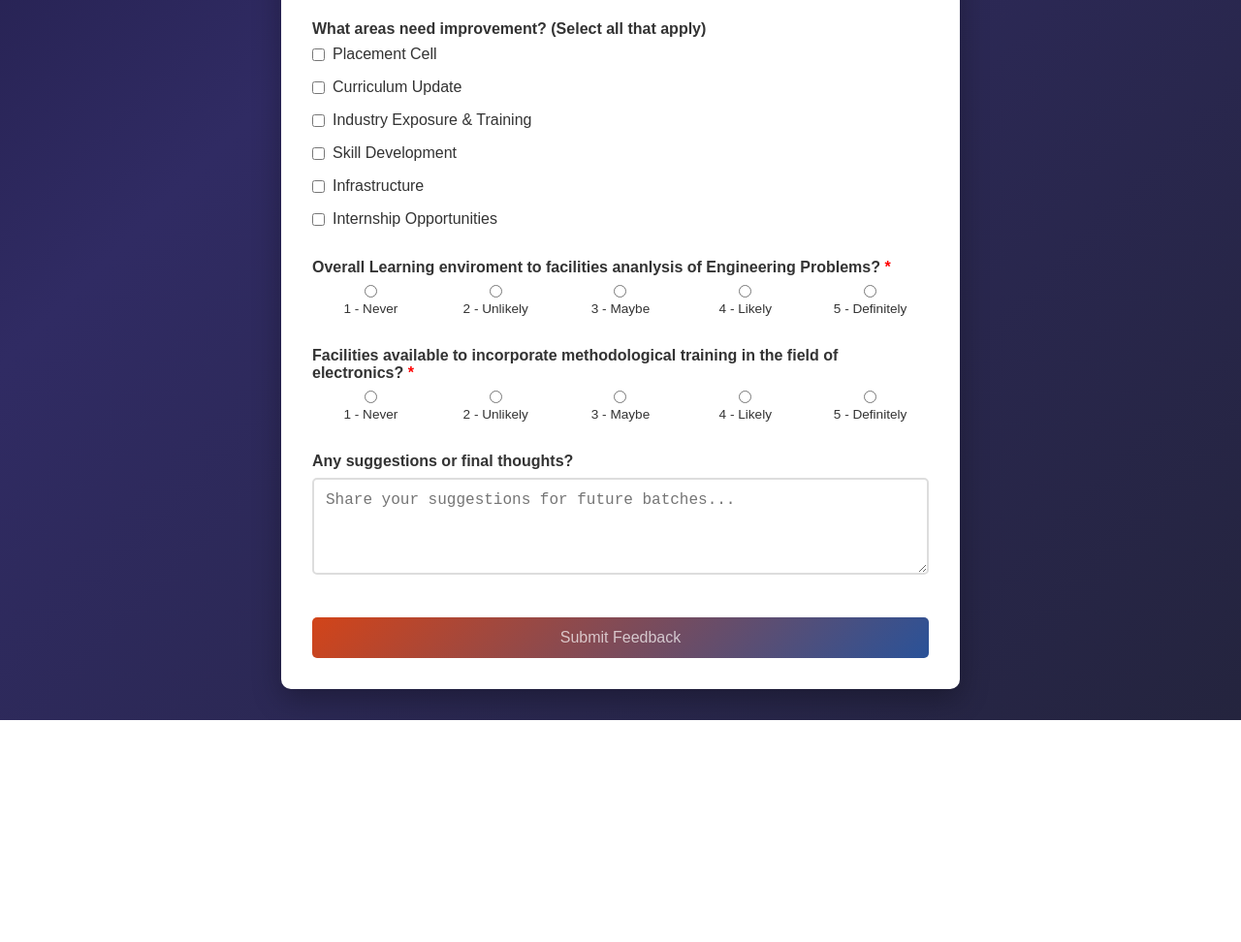
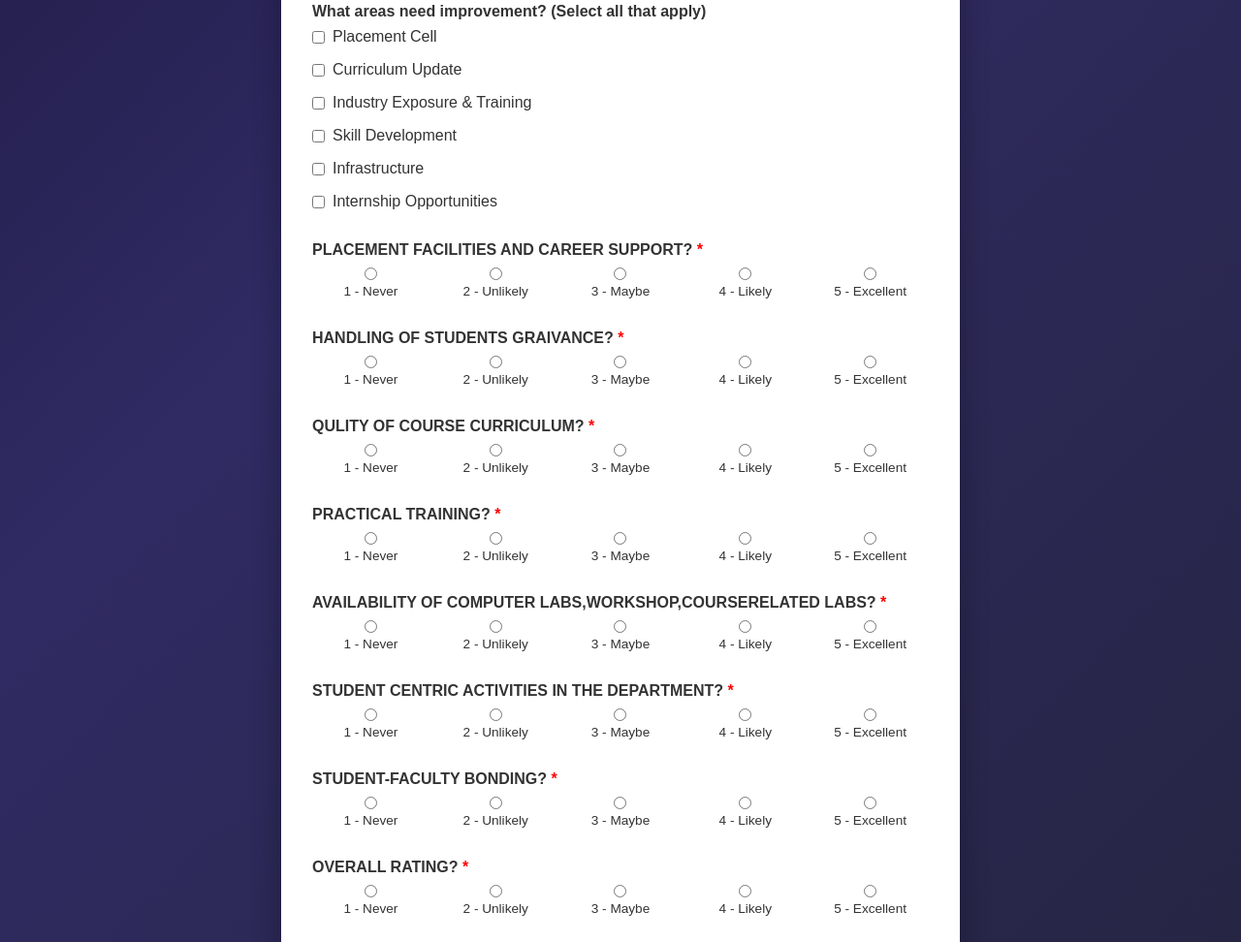
Before and after one commit to sohanrajlenka1-cpu/feedback_protal, a website: page public/exit_feedback.html in a window 1280 px wide. Shown: the part 1268-2240 px from the top of the page at 97% size. Before the commit the page ends 2011 px from the top, so only its background shows below. Drawn offline with Linux system fonts and the light colour scheme; no server answers; sample sign-in values are in the browser's storage.

```diff
--- a/data/users.csv
+++ b/data/users.csv
@@ -12,3 +12,4 @@
 11,sibul,sibul@gmail.com,,admin,ef797c8118f02dfb649607dd5d3f8c7623048c9c063d532cc95c5ed7a898a64f,2026-04-06T16:41:37.469Z
 12,sibul,sibulo@gmail.com,,admin,8bb0cf6eb9b17d0f7d22b456f121257dc1254e1f01665370476383ea776df414,2026-04-06T16:47:49.950Z
 13,sibul,sibulom@gmail.com,,admin,ef797c8118f02dfb649607dd5d3f8c7623048c9c063d532cc95c5ed7a898a64f,2026-04-06T16:55:04.472Z
+14,Sohan Raj Lenka,sohanrajlenka3@gmail.com,F23014024037,student,c775e7b757ede630cd0aa1113bd102661ab38829ca52a6422ab782862f268646,2026-04-20T06:41:22.284Z
--- a/public/exit_feedback.html
+++ b/public/exit_feedback.html
@@ -96,68 +96,68 @@
             </div>
 
             <div class="form-group">
-                <label>Basic and Discipline Specific Knowledge coverage in syllabus?<span class="required">*</span></label>
+                <label>EASE OF HAVING ONLINE ADMISSION PROCESS?<span class="required">*</span></label>
                 <div class="rating-scale">
-                    <div class="rating-option"><input type="radio" name="basic_discipline_knowledge" value="1" id="q1_1" required><label for="q1_1">1 - Poor</label></div>
-                    <div class="rating-option"><input type="radio" name="basic_discipline_knowledge" value="2" id="q1_2"><label for="q1_2">2 - Average</label></div>
-                    <div class="rating-option"><input type="radio" name="basic_discipline_knowledge" value="3" id="q1_3"><label for="q1_3">3 - Good</label></div>
-                    <div class="rating-option"><input type="radio" name="basic_discipline_knowledge" value="4" id="q1_4"><label for="q1_4">4 - Very Good</label></div>
-                    <div class="rating-option"><input type="radio" name="basic_discipline_knowledge" value="5" id="q1_5"><label for="q1_5">5 - Excellent</label></div>
+                    <div class="rating-option"><input type="radio" name="online_admission_process" value="1" id="q1_1" required><label for="q1_1">1 - Poor</label></div>
+                    <div class="rating-option"><input type="radio" name="online_admission_process" value="2" id="q1_2"><label for="q1_2">2 - Average</label></div>
+                    <div class="rating-option"><input type="radio" name="online_admission_process" value="3" id="q1_3"><label for="q1_3">3 - Good</label></div>
+                    <div class="rating-option"><input type="radio" name="online_admission_process" value="4" id="q1_4"><label for="q1_4">4 - Very Good</label></div>
+                    <div class="rating-option"><input type="radio" name="online_admission_process" value="5" id="q1_5"><label for="q1_5">5 - Excellent</label></div>
                 </div>
             </div>
 
             <div class="form-group">
-                <label>Growth and Analytical skills through the program?<span class="required">*</span></label>
+                <label>INSTITUTION INFRASTRUCTURE?<span class="required">*</span></label>
                 <div class="rating-scale">
-                    <div class="rating-option"><input type="radio" name="growth_analytical_skills" value="1" id="q2_1" required><label for="q2_1">1 - Poor</label></div>
-                    <div class="rating-option"><input type="radio" name="growth_analytical_skills" value="2" id="q2_2"><label for="q2_2">2 - Average</label></div>
-                    <div class="rating-option"><input type="radio" name="growth_analytical_skills" value="3" id="q2_3"><label for="q2_3">3 - Good</label></div>
-                    <div class="rating-option"><input type="radio" name="growth_analytical_skills" value="4" id="q2_4"><label for="q2_4">4 - Very Good</label></div>
-                    <div class="rating-option"><input type="radio" name="growth_analytical_skills" value="5" id="q2_5"><label for="q2_5">5 - Excellent</label></div>
+                    <div class="rating-option"><input type="radio" name="institution_infrastructure" value="1" id="q2_1" required><label for="q2_1">1 - Poor</label></div>
+                    <div class="rating-option"><input type="radio" name="institution_infrastructure" value="2" id="q2_2"><label for="q2_2">2 - Average</label></div>
+                    <div class="rating-option"><input type="radio" name="institution_infrastructure" value="3" id="q2_3"><label for="q2_3">3 - Good</label></div>
+                    <div class="rating-option"><input type="radio" name="institution_infrastructure" value="4" id="q2_4"><label for="q2_4">4 - Very Good</label></div>
+                    <div class="rating-option"><input type="radio" name="institution_infrastructure" value="5" id="q2_5"><label for="q2_5">5 - Excellent</label></div>
                 </div>
             </div>
 
             <div class="form-group">
-                <label>Capacity Building to design engineering solutions? <span class="required">*</span></label>
+                <label>CANTEEN FACILITIES?<span class="required">*</span></label>
                 <div class="rating-scale">
-                    <div class="rating-option"><input type="radio" name="capacity_building" value="1" id="q3_1" required><label for="q3_1">1 - Poor</label></div>
-                    <div class="rating-option"><input type="radio" name="capacity_building" value="2" id="q3_2"><label for="q3_2">2 - Average</label></div>
-                    <div class="rating-option"><input type="radio" name="capacity_building" value="3" id="q3_3"><label for="q3_3">3 - Good</label></div>
-                    <div class="rating-option"><input type="radio" name="capacity_building" value="4" id="q3_4"><label for="q3_4">4 - Very Good</label></div>
-                    <div class="rating-option"><input type="radio" name="capacity_building" value="5" id="q3_5"><label for="q3_5">5 - Excellent</label></div>
+                    <div class="rating-option"><input type="radio" name="canteen_facilities" value="1" id="q3_1" required><label for="q3_1">1 - Poor</label></div>
+                    <div class="rating-option"><input type="radio" name="canteen_facilities" value="2" id="q3_2"><label for="q3_2">2 - Average</label></div>
+                    <div class="rating-option"><input type="radio" name="canteen_facilities" value="3" id="q3_3"><label for="q3_3">3 - Good</label></div>
+                    <div class="rating-option"><input type="radio" name="canteen_facilities" value="4" id="q3_4"><label for="q3_4">4 - Very Good</label></div>
+                    <div class="rating-option"><input type="radio" name="canteen_facilities" value="5" id="q3_5"><label for="q3_5">5 - Excellent</label></div>
                 </div>
             </div>
 
             <div class="form-group">
-                <label>Demonstration of practical classes? <span class="required">*</span></label>
+                <label>WHASHROOM FACILITIES? <span class="required">*</span></label>
                 <div class="rating-scale">
-                    <div class="rating-option"><input type="radio" name="practical_classes" value="1" id="q4_1" required><label for="q4_1">1 - Poor</label></div>
-                    <div class="rating-option"><input type="radio" name="practical_classes" value="2" id="q4_2"><label for="q4_2">2 - Average</label></div>
-                    <div class="rating-option"><input type="radio" name="practical_classes" value="3" id="q4_3"><label for="q4_3">3 - Good</label></div>
-                    <div class="rating-option"><input type="radio" name="practical_classes" value="4" id="q4_4"><label for="q4_4">4 - Very Good</label></div>
-                    <div class="rating-option"><input type="radio" name="practical_classes" value="5" id="q4_5"><label for="q4_5">5 - Excellent</label></div>
+                    <div class="rating-option"><input type="radio" name="washroom_facilities" value="1" id="q4_1" required><label for="q4_1">1 - Poor</label></div>
+                    <div class="rating-option"><input type="radio" name="washroom_facilities" value="2" id="q4_2"><label for="q4_2">2 - Average</label></div>
+                    <div class="rating-option"><input type="radio" name="washroom_facilities" value="3" id="q4_3"><label for="q4_3">3 - Good</label></div>
+                    <div class="rating-option"><input type="radio" name="washroom_facilities" value="4" id="q4_4"><label for="q4_4">4 - Very Good</label></div>
+                    <div class="rating-option"><input type="radio" name="washroom_facilities" value="5" id="q4_5"><label for="q4_5">5 - Excellent</label></div>
                 </div>
             </div>
 
             <div class="form-group">
-                <label>Content beyond Syllabus to be ready for industry & society? <span class="required">*</span></label>
+                <label>LIBRARY FACILITIES? <span class="required">*</span></label>
                 <div class="rating-scale">
-                    <div class="rating-option"><input type="radio" name="beyond_syllabus" value="1" id="q5_1" required><label for="q5_1">1 - Never</label></div>
-                    <div class="rating-option"><input type="radio" name="beyond_syllabus" value="2" id="q5_2"><label for="q5_2">2 - Unlikely</label></div>
-                    <div class="rating-option"><input type="radio" name="beyond_syllabus" value="3" id="q5_3"><label for="q5_3">3 - Maybe</label></div>
-                    <div class="rating-option"><input type="radio" name="beyond_syllabus" value="4" id="q5_4"><label for="q5_4">4 - Likely</label></div>
-                    <div class="rating-option"><input type="radio" name="beyond_syllabus" value="5" id="q5_5"><label for="q5_5">5 - Definitely</label></div>
+                    <div class="rating-option"><input type="radio" name="library_facilities" value="1" id="q5_1" required><label for="q5_1">1 - Never</label></div>
+                    <div class="rating-option"><input type="radio" name="library_facilities" value="2" id="q5_2"><label for="q5_2">2 - Unlikely</label></div>
+                    <div class="rating-option"><input type="radio" name="library_facilities" value="3" id="q5_3"><label for="q5_3">3 - Maybe</label></div>
+                    <div class="rating-option"><input type="radio" name="library_facilities" value="4" id="q5_4"><label for="q5_4">4 - Likely</label></div>
+                    <div class="rating-option"><input type="radio" name="library_facilities" value="5" id="q5_5"><label for="q5_5">5 - Excellent</label></div>
                 </div>
             </div>
 
              <div class="form-group">
-                <label>Opportunities to develop team spirit in Institution activities & student-teacher relationships? <span class="required">*</span></label>
+                <label>HOSTEL FACILITIES? <span class="required">*</span></label>
                 <div class="rating-scale">
-                    <div class="rating-option"><input type="radio" name="team_spirit" value="1" id="q6_1" required><label for="q6_1">1 - Never</label></div>
-                    <div class="rating-option"><input type="radio" name="team_spirit" value="2" id="q6_2"><label for="q6_2">2 - Unlikely</label></div>
-                    <div class="rating-option"><input type="radio" name="team_spirit" value="3" id="q6_3"><label for="q6_3">3 - Maybe</label></div>
-                    <div class="rating-option"><input type="radio" name="team_spirit" value="4" id="q6_4"><label for="q6_4">4 - Likely</label></div>
-                    <div class="rating-option"><input type="radio" name="team_spirit" value="5" id="q6_5"><label for="q6_5">5 - Definitely</label></div>
+                    <div class="rating-option"><input type="radio" name="hostel_facilities" value="1" id="q6_1" required><label for="q6_1">1 - Never</label></div>
+                    <div class="rating-option"><input type="radio" name="hostel_facilities" value="2" id="q6_2"><label for="q6_2">2 - Unlikely</label></div>
+                    <div class="rating-option"><input type="radio" name="hostel_facilities" value="3" id="q6_3"><label for="q6_3">3 - Maybe</label></div>
+                    <div class="rating-option"><input type="radio" name="hostel_facilities" value="4" id="q6_4"><label for="q6_4">4 - Likely</label></div>
+                    <div class="rating-option"><input type="radio" name="hostel_facilities" value="5" id="q6_5"><label for="q6_5">5 - Excellent</label></div>
                 </div>
             </div>
 
@@ -174,24 +174,90 @@
             </div>
 
              <div class="form-group">
-                <label>Overall Learning enviroment to facilities ananlysis of Engineering Problems? <span class="required">*</span></label>
+                <label>PLACEMENT FACILITIES AND CAREER SUPPORT? <span class="required">*</span></label>
                 <div class="rating-scale">
-                    <div class="rating-option"><input type="radio" name="learning_environment" value="1" id="q7_1" required><label for="q7_1">1 - Never</label></div>
-                    <div class="rating-option"><input type="radio" name="learning_environment" value="2" id="q7_2"><label for="q7_2">2 - Unlikely</label></div>
-                    <div class="rating-option"><input type="radio" name="learning_environment" value="3" id="q7_3"><label for="q7_3">3 - Maybe</label></div>
-                    <div class="rating-option"><input type="radio" name="learning_environment" value="4" id="q7_4"><label for="q7_4">4 - Likely</label></div>
-                    <div class="rating-option"><input type="radio" name="learning_environment" value="5" id="q7_5"><label for="q7_5">5 - Definitely</label></div>
+                    <div class="rating-option"><input type="radio" name="placement_facilities" value="1" id="q7_1" required><label for="q7_1">1 - Never</label></div>
+                    <div class="rating-option"><input type="radio" name="placement_facilities" value="2" id="q7_2"><label for="q7_2">2 - Unlikely</label></div>
+                    <div class="rating-option"><input type="radio" name="placement_facilities" value="3" id="q7_3"><label for="q7_3">3 - Maybe</label></div>
+                    <div class="rating-option"><input type="radio" name="placement_facilities" value="4" id="q7_4"><label for="q7_4">4 - Likely</label></div>
+                    <div class="rating-option"><input type="radio" name="placement_facilities" value="5" id="q7_5"><label for="q7_5">5 - Excellent</label></div>
                 </div>
             </div>
 
                  <div class="form-group">
-                <label>Facilities available to incorporate methodological training in the field of electronics? <span class="required">*</span></label>
+                <label>HANDLING OF STUDENTS GRAIVANCE? <span class="required">*</span></label>
                 <div class="rating-scale">
-                    <div class="rating-option"><input type="radio" name="facilities" value="1" id="q8_1" required><label for="q8_1">1 - Never</label></div>
-                    <div class="rating-option"><input type="radio" name="facilities" value="2" id="q8_2"><label for="q8_2">2 - Unlikely</label></div>
-                    <div class="rating-option"><input type="radio" name="facilities" value="3" id="q8_3"><label for="q8_3">3 - Maybe</label></div>
-                    <div class="rating-option"><input type="radio" name="facilities" value="4" id="q8_4"><label for="q8_4">4 - Likely</label></div>
-                    <div class="rating-option"><input type="radio" name="facilities" value="5" id="q8_5"><label for="q8_5">5 - Definitely</label></div>
+                    <div class="rating-option"><input type="radio" name="student_graviance" value="1" id="q8_1" required><label for="q8_1">1 - Never</label></div>
+                    <div class="rating-option"><input type="radio" name="student_graviance" value="2" id="q8_2"><label for="q8_2">2 - Unlikely</label></div>
+                    <div class="rating-option"><input type="radio" name="student_graviance" value="3" id="q8_3"><label for="q8_3">3 - Maybe</label></div>
+                    <div class="rating-option"><input type="radio" name="student_graviance" value="4" id="q8_4"><label for="q8_4">4 - Likely</label></div>
+                    <div class="rating-option"><input type="radio" name="student_graviance" value="5" id="q8_5"><label for="q8_5">5 - Excellent</label></div>
+                </div>
+            </div>
+
+             <div class="form-group">
+                <label>QULITY OF COURSE CURRICULUM? <span class="required">*</span></label>
+                <div class="rating-scale">
+                    <div class="rating-option"><input type="radio" name="course_curriculum" value="1" id="q9_1" required><label for="q9_1">1 - Never</label></div>
+                    <div class="rating-option"><input type="radio" name="course_curriculum" value="2" id="q9_2"><label for="q9_2">2 - Unlikely</label></div>
+                    <div class="rating-option"><input type="radio" name="course_curriculum" value="3" id="q9_3"><label for="q9_3">3 - Maybe</label></div>
+                    <div class="rating-option"><input type="radio" name="course_curriculum" value="4" id="q9_4"><label for="q9_4">4 - Likely</label></div>
+                    <div class="rating-option"><input type="radio" name="course_curriculum" value="5" id="q9_5"><label for="q9_5">5 - Excellent</label></div>
+                </div>
+            </div>
+
+             <div class="form-group">
+                <label>PRACTICAL TRAINING? <span class="required">*</span></label>
+                <div class="rating-scale">
+                    <div class="rating-option"><input type="radio" name="practical_training" value="1" id="q10_1" required><label for="q10_1">1 - Never</label></div>
+                    <div class="rating-option"><input type="radio" name="practical_training" value="2" id="q10_2"><label for="q10_2">2 - Unlikely</label></div>
+                    <div class="rating-option"><input type="radio" name="practical_training" value="3" id="q10_3"><label for="q10_3">3 - Maybe</label></div>
+                    <div class="rating-option"><input type="radio" name="practical_training" value="4" id="q10_4"><label for="q10_4">4 - Likely</label></div>
+                    <div class="rating-option"><input type="radio" name="practical_training" value="5" id="q10_5"><label for="q10_5">5 - Excellent</label></div>
+                </div>
+            </div>
+
+             <div class="form-group">
+                <label>AVAILABILITY OF COMPUTER LABS,WORKSHOP,COURSERELATED LABS? <span class="required">*</span></label>
+                <div class="rating-scale">
+                    <div class="rating-option"><input type="radio" name="computer_labs" value="1" id="q8_1" required><label for="q8_1">1 - Never</label></div>
+                    <div class="rating-option"><input type="radio" name="computer_labs" value="2" id="q8_2"><label for="q8_2">2 - Unlikely</label></div>
+                    <div class="rating-option"><input type="radio" name="computer_labs" value="3" id="q8_3"><label for="q8_3">3 - Maybe</label></div>
+                    <div class="rating-option"><input type="radio" name="computer_labs" value="4" id="q8_4"><label for="q8_4">4 - Likely</label></div>
+                    <div class="rating-option"><input type="radio" name="computer_labs" value="5" id="q8_5"><label for="q8_5">5 - Excellent</label></div>
+                </div>
+            </div>
+
+             <div class="form-group">
+                <label>STUDENT CENTRIC ACTIVITIES IN THE DEPARTMENT? <span class="required">*</span></label>
+                <div class="rating-scale">
+                    <div class="rating-option"><input type="radio" name="student_centric_activities" value="1" id="q8_1" required><label for="q8_1">1 - Never</label></div>
+                    <div class="rating-option"><input type="radio" name="student_centric_activities" value="2" id="q8_2"><label for="q8_2">2 - Unlikely</label></div>
+                    <div class="rating-option"><input type="radio" name="student_centric_activities" value="3" id="q8_3"><label for="q8_3">3 - Maybe</label></div>
+                    <div class="rating-option"><input type="radio" name="student_centric_activities" value="4" id="q8_4"><label for="q8_4">4 - Likely</label></div>
+                    <div class="rating-option"><input type="radio" name="student_centric_activities" value="5" id="q8_5"><label for="q8_5">5 - Excellent</label></div>
+                </div>
+            </div>
+
+             <div class="form-group">
+                <label>STUDENT-FACULTY BONDING? <span class="required">*</span></label>
+                <div class="rating-scale">
+                    <div class="rating-option"><input type="radio" name="student_faculty_bonding" value="1" id="q8_1" required><label for="q8_1">1 - Never</label></div>
+                    <div class="rating-option"><input type="radio" name="student_faculty_bonding" value="2" id="q8_2"><label for="q8_2">2 - Unlikely</label></div>
+                    <div class="rating-option"><input type="radio" name="student_faculty_bonding" value="3" id="q8_3"><label for="q8_3">3 - Maybe</label></div>
+                    <div class="rating-option"><input type="radio" name="student_faculty_bonding" value="4" id="q8_4"><label for="q8_4">4 - Likely</label></div>
+                    <div class="rating-option"><input type="radio" name="student_faculty_bonding" value="5" id="q8_5"><label for="q8_5">5 - Excellent</label></div>
+                </div>
+            </div>
+
+             <div class="form-group">
+                <label>OVERALL RATING? <span class="required">*</span></label>
+                <div class="rating-scale">
+                    <div class="rating-option"><input type="radio" name="overall_rating" value="1" id="q8_1" required><label for="q8_1">1 - Never</label></div>
+                    <div class="rating-option"><input type="radio" name="overall_rating" value="2" id="q8_2"><label for="q8_2">2 - Unlikely</label></div>
+                    <div class="rating-option"><input type="radio" name="overall_rating" value="3" id="q8_3"><label for="q8_3">3 - Maybe</label></div>
+                    <div class="rating-option"><input type="radio" name="overall_rating" value="4" id="q8_4"><label for="q8_4">4 - Likely</label></div>
+                    <div class="rating-option"><input type="radio" name="overall_rating" value="5" id="q8_5"><label for="q8_5">5 - Excellent</label></div>
                 </div>
             </div>
 
```
